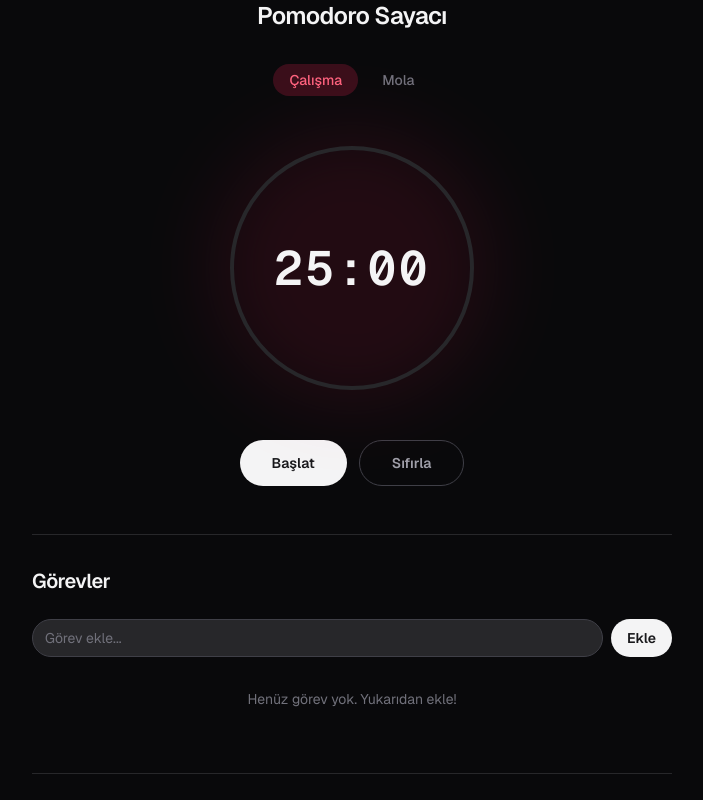
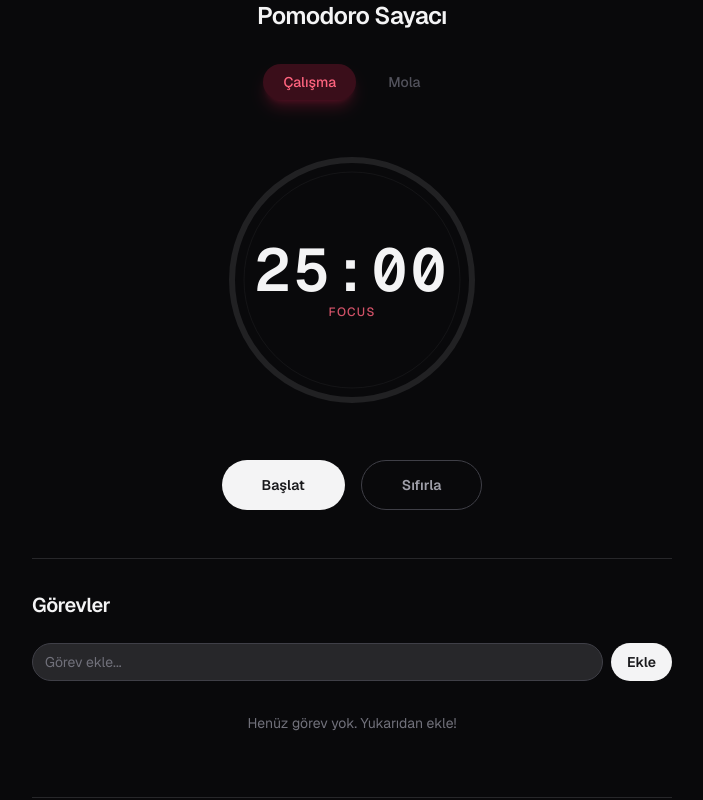
Before and after one commit to Erxpria1/YaverFX, a Next.js app: page / in a window 1280 px wide. Shown: the top 800 px of the page, without its empty margins (288-991 px from the left). Built offline with nearby package versions, Linux system fonts and the light colour scheme.

Commit message:
feat: breathing effects, smooth color transitions, glow animations

```diff
--- a/app/components/PomodoroTimer.tsx
+++ b/app/components/PomodoroTimer.tsx
@@ -12,16 +12,13 @@ export default function PomodoroTimer() {
   const [timeLeft, setTimeLeft] = useState(WORK_DURATION);
   const [isRunning, setIsRunning] = useState(false);
 
-  // Track exact timestamp to prevent background tab throttling (timer drift)
   const endTimeRef = useRef<number | null>(null);
 
   const toggleTimer = () => {
     if (!isRunning) {
-      // Starting or resuming: set the target end time
       endTimeRef.current = Date.now() + timeLeft * 1000;
       setIsRunning(true);
     } else {
-      // Pausing: stop and save the current remaining time
       setIsRunning(false);
       endTimeRef.current = null;
     }
@@ -37,7 +34,6 @@ export default function PomodoroTimer() {
   useEffect(() => {
     if (!isRunning) return;
 
-    // Check frequently but rely on absolute Date diffs for accuracy
     const interval = setInterval(() => {
       if (!endTimeRef.current) return;
 
@@ -45,7 +41,6 @@ export default function PomodoroTimer() {
       const remaining = Math.max(0, Math.round((endTimeRef.current - now) / 1000));
 
       if (remaining === 0) {
-        // Time's up, switch modes seamlessly
         setMode((prevMode) => {
           const nextMode = prevMode === "work" ? "break" : "work";
           const nextDuration = nextMode === "work" ? WORK_DURATION : BREAK_DURATION;
@@ -68,26 +63,29 @@ export default function PomodoroTimer() {
 
   const totalDuration = mode === "work" ? WORK_DURATION : BREAK_DURATION;
   const progress = (totalDuration - timeLeft) / totalDuration;
-  const circumference = 2 * Math.PI * 120;
+
+  const radius = 120;
+  const strokeWidth = 6;
+  const circumference = 2 * Math.PI * radius;
   const strokeDashoffset = circumference * (1 - progress);
 
   return (
-    <div className="flex flex-col items-center gap-4 sm:gap-6 md:gap-8">
-      <div className="flex gap-2">
+    <div className="flex flex-col items-center gap-6 sm:gap-8 md:gap-10">
+      <div className="flex gap-3">
         <span
-          className={`rounded-full px-4 py-1.5 text-sm font-medium transition-colors ${
+          className={`rounded-full px-5 py-2 text-sm font-medium transition-all duration-700 ${
             mode === "work"
-              ? "bg-rose-500/20 text-rose-400"
-              : "text-zinc-500"
+              ? "bg-rose-500/20 text-rose-400 shadow-lg shadow-rose-500/20"
+              : "text-zinc-600"
           }`}
         >
           Çalışma
         </span>
         <span
-          className={`rounded-full px-4 py-1.5 text-sm font-medium transition-colors ${
+          className={`rounded-full px-5 py-2 text-sm font-medium transition-all duration-700 ${
             mode === "break"
-              ? "bg-emerald-500/20 text-emerald-400"
-              : "text-zinc-500"
+              ? "bg-emerald-500/20 text-emerald-400 shadow-lg shadow-emerald-500/20"
+              : "text-zinc-600"
           }`}
         >
           Mola
@@ -95,58 +93,150 @@ export default function PomodoroTimer() {
       </div>
 
       <div className="relative flex items-center justify-center">
-        {/* Breathing Pastel Glow */}
+        {/* Outer breathing glow ring */}
         <div
-          className={`absolute inset-0 rounded-full blur-2xl transition-colors duration-1000 ${
-            isRunning ? "animate-breathe" : "opacity-10"
-          } ${mode === "work" ? "bg-rose-500" : "bg-emerald-500"}`}
+          className={`absolute rounded-full transition-all duration-1000 ${
+            isRunning ? "animate-pulse-ring" : "opacity-0 scale-75"
+          }`}
+          style={{
+            width: "180px",
+            height: "180px",
+            background: mode === "work"
+              ? "radial-gradient(circle, rgba(244,63,94,0.4) 0%, rgba(244,63,94,0) 70%)"
+              : "radial-gradient(circle, rgba(16,185,129,0.4) 0%, rgba(16,185,129,0) 70%)",
+          }}
         />
 
-        <svg width="200" height="200" className="relative z-10 -rotate-90 sm:w-[240px] sm:h-[240px] md:w-[280px] md:h-[280px]">
+        {/* Secondary glow layer */}
+        <div
+          className={`absolute rounded-full blur-xl transition-all duration-1000 ${
+            isRunning ? "animate-glow-pulse opacity-60" : "opacity-0"
+          }`}
+          style={{
+            width: "160px",
+            height: "160px",
+            backgroundColor: mode === "work" ? "rgba(244,63,94,0.3)" : "rgba(16,185,129,0.3)",
+          }}
+        />
+
+        {/* SVG Ring */}
+        <svg
+          width="180"
+          height="180"
+          className="relative z-10 -rotate-90 sm:w-[240px] sm:h-[240px] md:w-[280px] md:h-[280px]"
+        >
+          {/* Defs for gradients */}
+          <defs>
+            <linearGradient id="workGradient" x1="0%" y1="0%" x2="100%" y2="100%">
+              <stop offset="0%" stopColor="#fb7185" />
+              <stop offset="50%" stopColor="#f43f5e" />
+              <stop offset="100%" stopColor="#e11d48" />
+            </linearGradient>
+            <linearGradient id="breakGradient" x1="0%" y1="0%" x2="100%" y2="100%">
+              <stop offset="0%" stopColor="#6ee7b7" />
+              <stop offset="50%" stopColor="#10b981" />
+              <stop offset="100%" stopColor="#059669" />
+            </linearGradient>
+            <filter id="glow">
+              <feGaussianBlur stdDeviation="3" result="coloredBlur"/>
+              <feMerge>
+                <feMergeNode in="coloredBlur"/>
+                <feMergeNode in="SourceGraphic"/>
+              </feMerge>
+            </filter>
+          </defs>
+
+          {/* Background track */}
           <circle
             cx="140"
             cy="140"
-            r="120"
+            r={radius}
             fill="none"
             stroke="currentColor"
-            strokeWidth="4"
-            className="text-zinc-800"
+            strokeWidth={strokeWidth}
+            className="text-zinc-800/80"
           />
+
+          {/* Inner subtle track */}
           <circle
             cx="140"
             cy="140"
-            r="120"
+            r={radius - 12}
             fill="none"
             stroke="currentColor"
-            strokeWidth="4"
+            strokeWidth="1"
+            className="text-zinc-800/40"
+          />
+
+          {/* Progress ring with glow */}
+          <circle
+            cx="140"
+            cy="140"
+            r={radius}
+            fill="none"
+            stroke={mode === "work" ? "url(#workGradient)" : "url(#breakGradient)"}
+            strokeWidth={strokeWidth}
             strokeLinecap="round"
-            className={mode === "work" ? "text-rose-500" : "text-emerald-500"}
+            filter="url(#glow)"
             style={{
               strokeDasharray: circumference,
               strokeDashoffset,
-              transition: "stroke-dashoffset 0.2s linear",
+              transition: "stroke-dashoffset 0.3s ease-in-out, stroke 1s ease",
             }}
           />
+
+          {/* Shimmer overlay on progress */}
+          {isRunning && (
+            <circle
+              cx="140"
+              cy="140"
+              r={radius}
+              fill="none"
+              stroke="url(#workGradient)"
+              strokeWidth={strokeWidth + 2}
+              strokeLinecap="round"
+              opacity="0.3"
+              style={{
+                strokeDasharray: "8 12",
+                animation: "shimmer 3s linear infinite",
+                transition: "stroke 1s ease",
+              }}
+            />
+          )}
         </svg>
-        <span className="absolute text-4xl sm:text-5xl font-mono font-semibold tracking-wider text-zinc-100">
-          {display}
-        </span>
+
+        {/* Center content */}
+        <div className="absolute z-20 flex flex-col items-center">
+          <span
+            className="text-4xl sm:text-5xl md:text-6xl font-mono font-semibold tracking-wider text-zinc-100 transition-all duration-700"
+            style={{
+              textShadow: isRunning ? `0 0 20px ${mode === "work" ? "rgba(244,63,94,0.5)" : "rgba(16,185,129,0.5)"}` : "none",
+            }}
+          >
+            {display}
+          </span>
+          <span className={`mt-1 text-xs font-medium uppercase tracking-widest transition-colors duration-700 ${
+            mode === "work" ? "text-rose-400/80" : "text-emerald-400/80"
+          }`}>
+            {mode === "work" ? "focus" : "relax"}
+          </span>
+        </div>
       </div>
 
-      <div className="flex gap-3">
+      <div className="flex gap-4">
         <button
           onClick={toggleTimer}
-          className={`rounded-full px-8 py-3 text-sm font-semibold transition-colors ${
+          className={`rounded-full px-10 py-3.5 text-sm font-semibold transition-all duration-300 ${
             isRunning
-              ? "bg-zinc-800 text-zinc-300 hover:bg-zinc-700"
-              : "bg-zinc-100 text-zinc-900 hover:bg-white"
+              ? "bg-zinc-800 text-zinc-300 hover:bg-zinc-700 hover:shadow-lg"
+              : "bg-zinc-100 text-zinc-900 hover:bg-white hover:shadow-lg hover:shadow-zinc-100/20"
           }`}
         >
           {isRunning ? "Duraklat" : "Başlat"}
         </button>
         <button
           onClick={resetTimer}
-          className="rounded-full border border-zinc-700 px-8 py-3 text-sm font-semibold text-zinc-400 transition-colors hover:border-zinc-500 hover:text-zinc-200"
+          className="rounded-full border border-zinc-700 px-10 py-3.5 text-sm font-semibold text-zinc-400 transition-all duration-300 hover:border-zinc-500 hover:text-zinc-200 hover:shadow-lg"
         >
           Sıfırla
         </button>
--- a/app/globals.css
+++ b/app/globals.css
@@ -12,6 +12,10 @@
   --font-mono: var(--font-geist-mono);
 
   --animate-breathe: breathe 4s ease-in-out infinite;
+  --animate-pulse-ring: pulseRing 3s ease-in-out infinite;
+  --animate-glow-pulse: glowPulse 2.5s ease-in-out infinite;
+  --animate-shimmer: shimmer 3s linear infinite;
+
   @keyframes breathe {
     0%, 100% {
       transform: scale(0.85);
@@ -20,6 +24,37 @@
     50% {
       transform: scale(1);
       opacity: 0.35;
+    }
+  }
+
+  @keyframes pulseRing {
+    0%, 100% {
+      transform: scale(0.92);
+      opacity: 0.4;
+    }
+    50% {
+      transform: scale(1.08);
+      opacity: 0.7;
+    }
+  }
+
+  @keyframes glowPulse {
+    0%, 100% {
+      filter: drop-shadow(0 0 8px currentColor) drop-shadow(0 0 16px currentColor);
+      opacity: 0.6;
+    }
+    50% {
+      filter: drop-shadow(0 0 16px currentColor) drop-shadow(0 0 32px currentColor) drop-shadow(0 0 48px currentColor);
+      opacity: 1;
+    }
+  }
+
+  @keyframes shimmer {
+    0% {
+      stroke-dashoffset: 0;
+    }
+    100% {
+      stroke-dashoffset: -200;
     }
   }
 }
```
